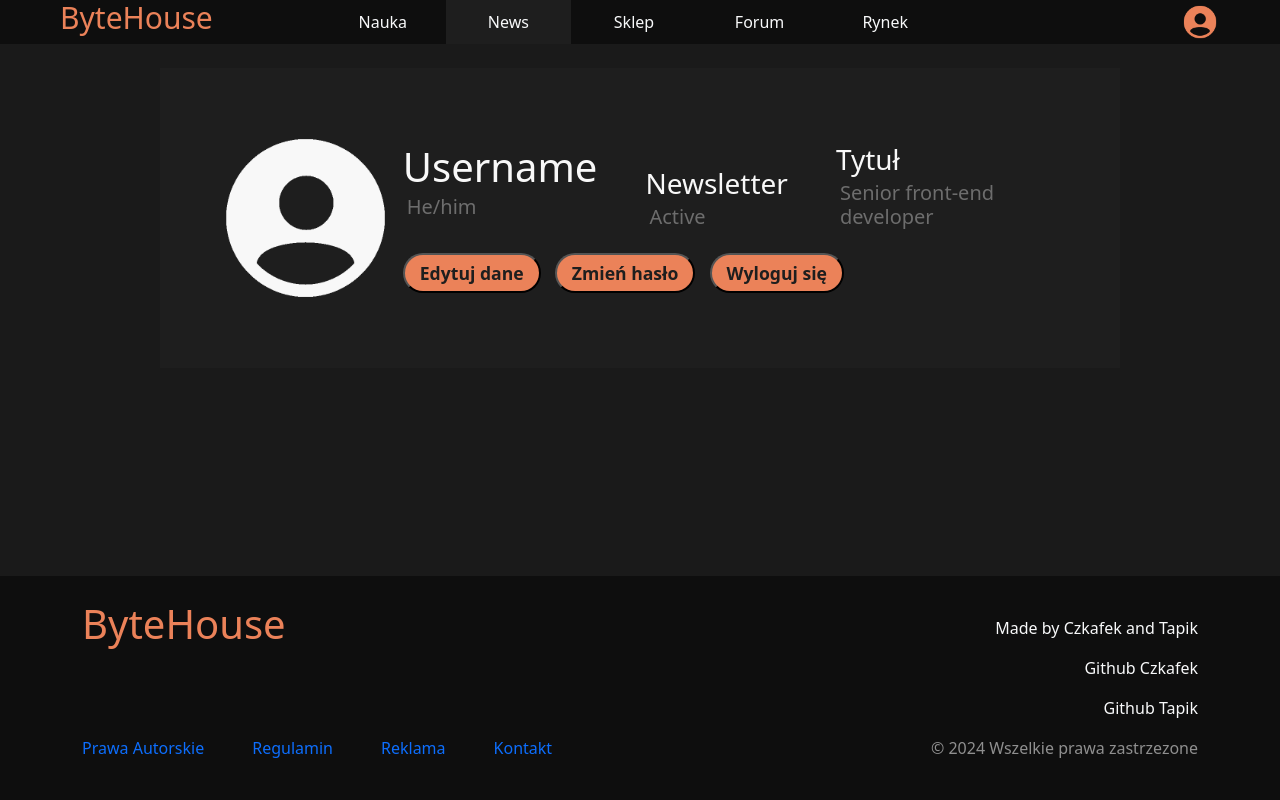
After one commit to Czkafek/Project, a PHP site: page /profil.html in a window 1280 px wide. The commit adds this page. Run offline with PHP 8.4, Linux system fonts and the light colour scheme; some libraries are stand-ins or nearby versions.

Commit message:
zacząłem profil

```diff
--- a/navbar.html
+++ b/navbar.html
@@ -45,7 +45,7 @@
                         </div>
                 </div>
             </div>
-            </nav>
+        </nav>
 
 
         <script src="js/bootstrap.js"></script>
--- /dev/null
+++ b/profil.html
@@ -0,0 +1,135 @@
+<!DOCTYPE html>
+<html lang="en">
+<head>
+    <meta charset="UTF-8">
+    <meta name="viewport" content="width=device-width, initial-scale=1.0">
+    <title>Document</title>
+    <link rel="stylesheet" href="css/bootstrap.css">
+    <style>
+        a {
+            text-decoration: none;
+        }
+        body {
+            background-color: #1a1a1a;
+            height: 100vh;
+            width: 100vw;
+        }
+        button {
+            background-color: #EB8259;
+            font-size: 1.1rem;
+            font-weight: 700;
+            color: #1e1e1e;
+            border-radius: 100px;
+            padding: 5px 15px 5px 15px;
+            margin: 20px 10px 0px 0px;
+            transition: background-color 0.15s;
+        }
+        button:hover {
+            background-color: #eb9979;
+        }
+    </style>
+</head>
+<body>
+    <nav>
+        <div class="container-fluid">
+            <div class="row" style="background-color: #0E0E0E">
+                <div class="col-10 col-md-3 my-auto">
+                    <p style="color: #EB8259; font-size: 30px; text-decoration: none;" class="h1 ms-md-5" href="Newsy.php">ByteHouse</p>
+                </div>
+                <div class="col-2 col-md-3 my-auto d-inline d-md-none">
+                    <img src="images/logo.png" class="float-end img-fluid me-md-5" style="width: 40px;">
+                </div>
+                    <div class="col nav nav-pills nav-fill">
+                        <a class="nav-link col col-md-1 d-inline text-light linki text-center d-flex align-items-center justify-content-center" style="border-radius: 0px;" href="">Nauka</a>
+                        <a class="nav-link col col-md-1 d-inline text-light linki text-center d-flex align-items-center justify-content-center" style="background-color: #1e1e1e; border-radius: 0px;" href="Newsy.php?page=0">News</a>
+                        <a class="nav-link col col-md-1 d-inline text-light linki text-center d-flex align-items-center justify-content-center" style="border-radius: 0px;" href="">Sklep</a>
+                        <a class="nav-link col col-md-1 d-inline text-light linki text-center d-flex align-items-center justify-content-center" style="border-radius: 0px;" href="">Forum</a>
+                        <a class="nav-link col col-md-1 d-inline text-light linki text-center d-flex align-items-center justify-content-center" style="border-radius: 0px;" href="">Rynek</a>
+                    </div>
+                    <!--
+                    <nav class="col nav nav-pills nav-fill">
+                        <a class="nav-link active" aria-current="page" href="#">Active</a>
+                        <a class="nav-link" href="#">Much longer nav link</a>
+                        <a class="nav-link" href="#">Link</a>
+                        <a class="nav-link disabled" aria-disabled="true">Disabled</a>
+                      </nav>
+        -->
+                    <div class="col-3 d-md-inline d-none my-auto">
+                    <img src="images/logo.png" class="float-end img-fluid me-md-5" style="width: 40px;">
+                    </div>
+            </div>
+        </div>
+    </nav>
+
+    <main class="rounded h-50">
+        <div class="container mt-xl-4 p-5 w-75 h-75 d-flex align-items-center" style="background-color: #1e1e1e; color: #f8f8f8;">
+            <div class="profil-logo w-25">
+                <img src="images/logo-white.png" class="w-100 h-100 object-fit-cover">
+            </div>
+            <div class="profil-content">
+                <div class="informations d-flex">
+                    <col1 class="pe-5">
+                        <p class="h1 m-0">Username</p>
+                        <p class="h5 m-1" style="color: #6D6D6D;">He/him</p>
+                    </col1>
+                    <col2 class="pe-5 justify-content-end d-flex flex-column">
+                        <p class="h3 m-0">Newsletter</p>
+                        <p class="h5 m-1" style="color: #6D6D6D;">Active</p>
+                    </col2>
+                    <col3 class="pe-5 justify-content-end d-flex flex-column">
+                        <p class="h3 m-0">Tytuł</p>
+                        <p class="h5 m-1" style="color: #6D6D6D;">Senior front-end developer</p>
+                    </col3>
+                </div>
+                <div class="buttons">
+                    <button>Edytuj dane</button>
+                    <button>Zmień hasło</button>
+                    <button>Wyloguj się</button>
+                </div>
+            </div>
+        </div>
+        <div class="container">
+            <div class="category"></div>
+            <div class="category"></div>
+            <div class="category"></div>
+        </div>
+    </main>
+
+    <footer style="background-color: #0E0E0E; position: absolute; bottom: 0px; left: 0px; right: 0px;">
+        <div class="container position-relative">
+         <div class="row text-light d-none d-md-block">
+             <div class="d-flex justify-content-between align-items-end">
+                 <a style="color: #EB8259; text-decoration: none;" class="mt-4 h1" href="Newsy.php">ByteHouse</a>
+                 <p class="mt-4">Made by Czkafek and Tapik</p>
+             </div>
+             <div class="d-flex justify-content-end">
+                 <p>Github Czkafek</p>
+             </div>
+             <div class="d-flex justify-content-end">
+                 <p>Github Tapik</p>
+             </div>
+             <div class="d-flex justify-content-between mb-4">
+                 <div><a class="d-inline me-5 linki2" href="">Prawa Autorskie</a><a class="d-inline me-5 linki2" href="">Regulamin</a><a class="d-inline me-5 linki2" href="">Reklama</a><a class="d-inline me-5 linki2" href="">Kontakt</a></div>
+                 <p style="color: #8f8f8f;">&copy; 2024 Wszelkie prawa zastrzezone</p>
+             </div>
+         </div>
+         <div class="row text-light d-block d-md-none text-center" style="font-size: 3vw;">
+             <div class="col">
+                 <a style="color: #EB8259; text-decoration: none;" class=" h1" href="Newsy.php">ByteHouse</a>
+             </div>
+             <div class="col">
+                 <p class="mt-4">Made by Czkafek and Tapik</p>
+             </div>
+             <div class="col mb-4">
+                 <p class="d-inline me-3">Github Czkafek</p>
+                 <p class="d-inline ms-3">Github Tapik</p>
+             </div>
+             <div class="col" style="font-size: 2vw;">
+                 <a class="d-inline me-5 linki2" href="">Prawa Autorskie</a><a class="d-inline me-5 linki2" href="">Regulamin</a><a class="d-inline me-5 linki2" href="">Reklama</a><a class="d-inline me-5 linki2" href="">Kontakt</a>
+             </div>
+         </div>
+        </div>
+     </footer>
+     <script src="js/bootstrap.js"></script>
+</body>
+</html>
```
Also changed, not shown: profil.php (+2 -6 lines), Nowy dokument tekstowy.txt (added), images/logo-white.png (added).
